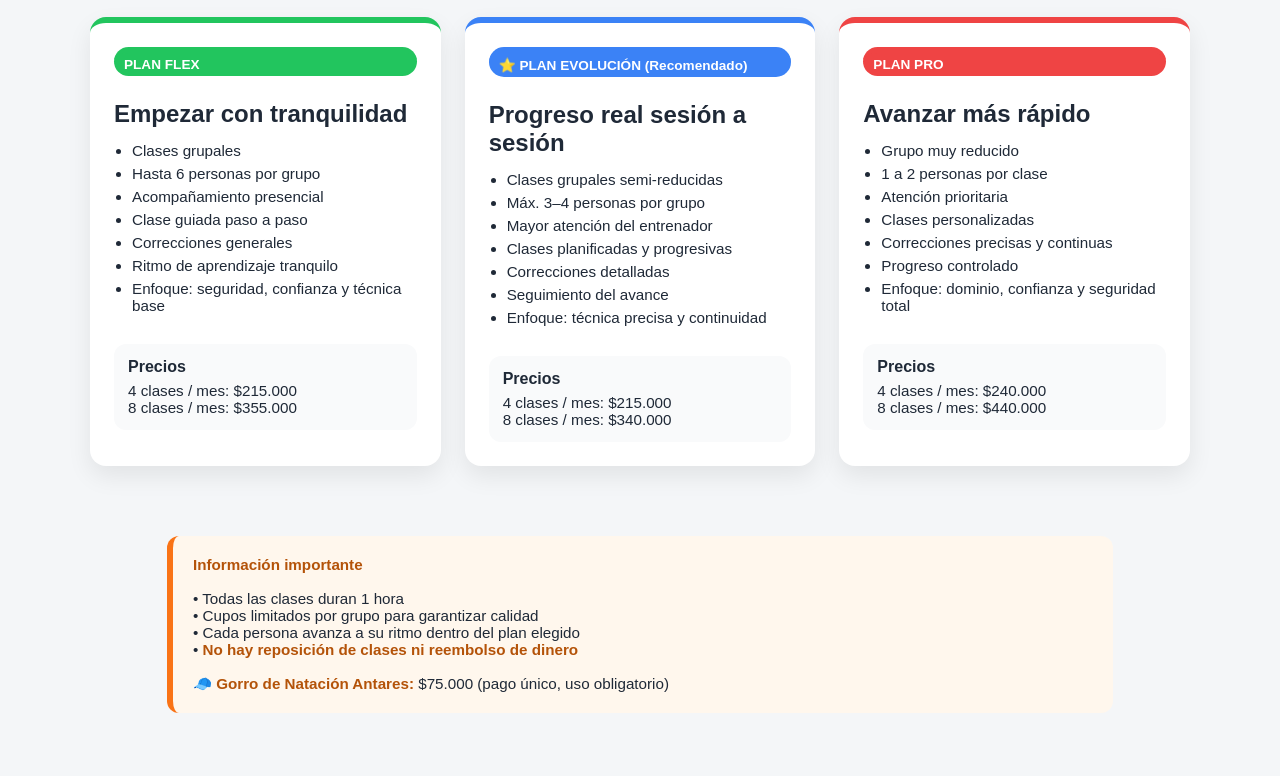
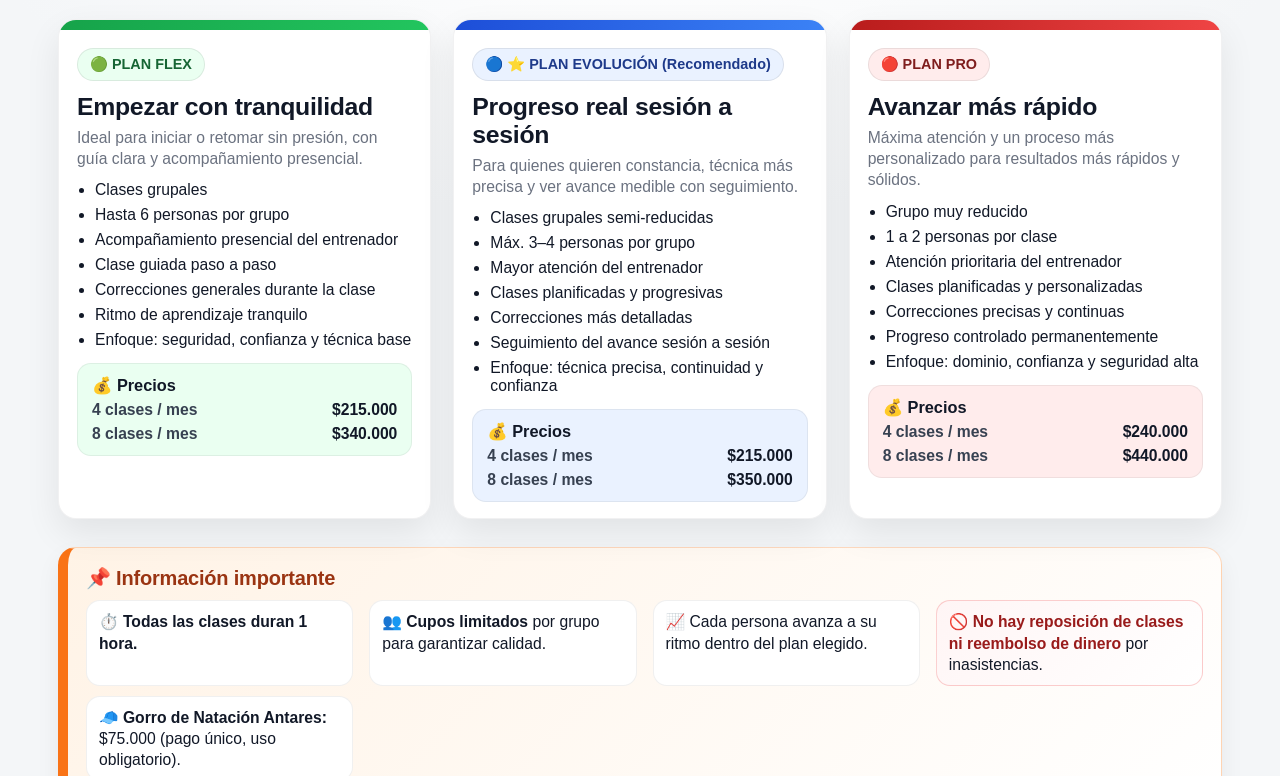
Before and after one commit to ogeidallinob/planes-natacion-conjunto, a plain HTML site: page index.html in a window 1280 px wide. Shown: the part 109-885 px from the top of the page. Before the commit the page ends 852 px from the top, so only its background shows below. Drawn offline with Linux system fonts and the light colour scheme.

Commit message:
Update index.html

```diff
--- a/index.html
+++ b/index.html
@@ -1,195 +1,340 @@
 <!DOCTYPE html>
 <html lang="es">
 <head>
-  <meta charset="UTF-8">
+  <meta charset="UTF-8" />
   <title>Planes de Natación | Diego Bonilla</title>
-  <meta name="viewport" content="width=device-width, initial-scale=1.0">
+  <meta name="viewport" content="width=device-width, initial-scale=1.0" />
 
   <style>
-    body {
-      margin: 0;
-      font-family: Arial, Helvetica, sans-serif;
-      background: #f4f6f8;
-      color: #1f2937;
+    :root{
+      --bg: #f4f6f8;
+      --text: #111827;
+      --muted: #6b7280;
+
+      --green: #22c55e;
+      --green-soft: #eafff1;
+
+      --blue: #3b82f6;
+      --blue-soft: #eaf2ff;
+
+      --red: #ef4444;
+      --red-soft: #ffecec;
+
+      --orange: #f97316;
+      --orange-soft: #fff3e6;
     }
 
-    h1 {
-      text-align: center;
-      margin: 30px 15px 10px;
-      font-size: 2rem;
+    *{ box-sizing: border-box; }
+
+    body{
+      margin:0;
+      font-family: Arial, Helvetica, sans-serif;
+      background: radial-gradient(1200px 600px at 50% 0%, #ffffff 0%, var(--bg) 55%, var(--bg) 100%);
+      color: var(--text);
     }
 
-    .subtitle {
-      text-align: center;
-      margin-bottom: 30px;
-      font-size: 1rem;
-      color: #4b5563;
+    .wrap{
+      max-width: 1200px;
+      margin: 0 auto;
+      padding: 28px 18px 44px;
     }
 
-    .plans {
-      display: grid;
-      grid-template-columns: repeat(auto-fit, minmax(300px, 1fr));
-      gap: 24px;
-      max-width: 1100px;
-      margin: auto;
-      padding: 0 20px 40px;
+    header{
+      text-align:center;
+      margin-bottom: 22px;
     }
 
-    .plan {
-      background: white;
-      border-radius: 16px;
-      padding: 24px;
-      box-shadow: 0 10px 25px rgba(0,0,0,0.08);
-      display: flex;
-      flex-direction: column;
-      gap: 14px;
+    header h1{
+      margin: 10px 0 6px;
+      font-size: 2.25rem;
+      letter-spacing: -0.5px;
     }
 
-    .flex { border-top: 6px solid #22c55e; }
-    .evolucion { border-top: 6px solid #3b82f6; }
-    .pro { border-top: 6px solid #ef4444; }
-
-    .plan h2 {
+    header p{
       margin: 0;
-      font-size: 1.5rem;
+      color: var(--muted);
+      font-size: 1.05rem;
     }
 
-    .tag {
-      font-size: 0.85rem;
-      font-weight: bold;
-      color: white;
-      display: inline-block;
-      padding: 4px 10px;
-      border-radius: 999px;
-      margin-bottom: 10px;
+    /* GRID */
+    .plans{
+      display:grid;
+      grid-template-columns: repeat(auto-fit, minmax(320px, 1fr));
+      gap: 22px;
+      margin-top: 22px;
     }
 
-    .tag.flex { background: #22c55e; }
-    .tag.evolucion { background: #3b82f6; }
-    .tag.pro { background: #ef4444; }
-
-    ul {
-      padding-left: 18px;
-      margin: 0;
+    /* CARD BASE */
+    .plan{
+      background:#fff;
+      border-radius: 18px;
+      box-shadow: 0 14px 35px rgba(0,0,0,0.08);
+      overflow:hidden;
+      border: 1px solid rgba(17,24,39,0.06);
+      position: relative;
     }
 
-    ul li {
-      margin-bottom: 6px;
-      font-size: 0.95rem;
+    /* TOP COLOR BAR */
+    .bar{
+      height: 10px;
+      width: 100%;
     }
 
-    .price-box {
-      background: #f9fafb;
-      border-radius: 12px;
-      padding: 14px;
-      margin-top: 10px;
-      font-size: 0.95rem;
+    .plan .content{
+      padding: 18px 18px 16px;
     }
 
-    .price-box strong {
-      display: block;
-      margin-bottom: 6px;
-      font-size: 1rem;
+    .badge{
+      display:inline-flex;
+      align-items:center;
+      gap: 8px;
+      font-weight: 800;
+      font-size: .9rem;
+      padding: 7px 12px;
+      border-radius: 999px;
+      margin-bottom: 12px;
+      border: 1px solid rgba(0,0,0,0.08);
     }
 
-    .important {
-      max-width: 900px;
-      margin: 30px auto;
-      background: #fff7ed;
-      border-left: 6px solid #f97316;
-      padding: 20px;
-      border-radius: 12px;
-      font-size: 0.95rem;
+    .title{
+      margin: 0 0 6px;
+      font-size: 1.55rem;
+      letter-spacing: -0.3px;
     }
 
-    .important strong {
-      color: #b45309;
+    .desc{
+      margin: 0 0 12px;
+      color: var(--muted);
+      font-size: .98rem;
+      line-height: 1.35;
+    }
+
+    ul{
+      margin: 0;
+      padding-left: 18px;
+    }
+
+    ul li{
+      margin: 7px 0;
+      font-size: .98rem;
+    }
+
+    /* PRICE BOX */
+    .price-box{
+      margin-top: 14px;
+      border-radius: 14px;
+      padding: 12px 14px;
+      font-size: .98rem;
+      border: 1px solid rgba(0,0,0,0.06);
+    }
+
+    .price-box strong{
+      display:block;
+      margin-bottom: 6px;
+      font-size: 1.02rem;
+    }
+
+    .prices{
+      display:flex;
+      flex-direction: column;
+      gap: 6px;
+      font-weight: 700;
+    }
+
+    .prices span{
+      display:flex;
+      justify-content: space-between;
+      gap: 10px;
+    }
+
+    .prices .label{
+      color: #374151;
+      font-weight: 700;
+    }
+
+    .prices .val{
+      font-weight: 900;
+    }
+
+    /* PLAN THEMES */
+    .flex .bar{ background: linear-gradient(90deg, #16a34a, var(--green)); }
+    .flex .badge{ background: var(--green-soft); color: #166534; }
+    .flex .price-box{ background: var(--green-soft); }
+
+    .evolucion .bar{ background: linear-gradient(90deg, #1d4ed8, var(--blue)); }
+    .evolucion .badge{ background: var(--blue-soft); color: #1e3a8a; }
+    .evolucion .price-box{ background: var(--blue-soft); }
+
+    .pro .bar{ background: linear-gradient(90deg, #b91c1c, var(--red)); }
+    .pro .badge{ background: var(--red-soft); color: #7f1d1d; }
+    .pro .price-box{ background: var(--red-soft); }
+
+    /* IMPORTANT BOX */
+    .important{
+      margin-top: 28px;
+      background: linear-gradient(135deg, var(--orange-soft), #ffffff);
+      border: 1px solid rgba(249,115,22,0.25);
+      border-left: 10px solid var(--orange);
+      border-radius: 18px;
+      padding: 18px 18px 16px;
+      box-shadow: 0 10px 25px rgba(0,0,0,0.06);
+    }
+
+    .important h3{
+      margin: 0 0 10px;
+      display:flex;
+      align-items:center;
+      gap: 10px;
+      font-size: 1.25rem;
+      letter-spacing: -0.2px;
+      color: #9a3412;
+    }
+
+    .important .grid{
+      display:grid;
+      grid-template-columns: repeat(auto-fit, minmax(260px, 1fr));
+      gap: 10px 16px;
+    }
+
+    .pill{
+      background:#fff;
+      border: 1px solid rgba(0,0,0,0.06);
+      border-radius: 14px;
+      padding: 10px 12px;
+      line-height: 1.35;
+      font-size: .98rem;
+    }
+
+    .pill strong{ color: #111827; }
+
+    .warn{
+      border: 1px solid rgba(239,68,68,0.25);
+      background: linear-gradient(135deg, #fff5f5, #ffffff);
+    }
+    .warn strong{ color: #991b1b; }
+
+    /* SMALL FOOT */
+    .footer-note{
+      margin-top: 10px;
+      color: #6b7280;
+      font-size: .92rem;
+      text-align:center;
     }
   </style>
 </head>
 
 <body>
-
-  <h1>🏊‍♂️ Planes de Natación</h1>
-  <div class="subtitle">
-    Clases grupales · Duración 1 hora · Niños, jóvenes y adultos
-  </div>
+  <div class="wrap">
+    <header>
+      <h1>🏊‍♂️ Planes de Natación Diego Bonilla</h1>
+      <p>Clases grupales · Duración 1 hora · Niños, jóvenes y adultos</p>
+    </header>
 
     <section class="plans">
 
       <!-- PLAN FLEX -->
-    <div class="plan flex">
-      <span class="tag flex">PLAN FLEX</span>
-      <h2>Empezar con tranquilidad</h2>
+      <article class="plan flex">
+        <div class="bar"></div>
+        <div class="content">
+          <div class="badge">🟢 PLAN FLEX</div>
+          <h2 class="title">Empezar con tranquilidad</h2>
+          <p class="desc">Ideal para iniciar o retomar sin presión, con guía clara y acompañamiento presencial.</p>
+
           <ul>
             <li>Clases grupales</li>
             <li>Hasta 6 personas por grupo</li>
-        <li>Acompañamiento presencial</li>
+            <li>Acompañamiento presencial del entrenador</li>
             <li>Clase guiada paso a paso</li>
-        <li>Correcciones generales</li>
+            <li>Correcciones generales durante la clase</li>
             <li>Ritmo de aprendizaje tranquilo</li>
             <li>Enfoque: seguridad, confianza y técnica base</li>
           </ul>
 
           <div class="price-box">
-        <strong>Precios</strong>
-        4 clases / mes: $215.000<br>
-        8 clases / mes: $355.000
+            <strong>💰 Precios</strong>
+            <div class="prices">
+              <span><span class="label">4 clases / mes</span> <span class="val">$215.000</span></span>
+              <span><span class="label">8 clases / mes</span> <span class="val">$340.000</span></span>
             </div>
           </div>
+        </div>
+      </article>
 
       <!-- PLAN EVOLUCIÓN -->
-    <div class="plan evolucion">
-      <span class="tag evolucion">⭐ PLAN EVOLUCIÓN (Recomendado)</span>
-      <h2>Progreso real sesión a sesión</h2>
+      <article class="plan evolucion">
+        <div class="bar"></div>
+        <div class="content">
+          <div class="badge">🔵 ⭐ PLAN EVOLUCIÓN (Recomendado)</div>
+          <h2 class="title">Progreso real sesión a sesión</h2>
+          <p class="desc">Para quienes quieren constancia, técnica más precisa y ver avance medible con seguimiento.</p>
+
           <ul>
             <li>Clases grupales semi-reducidas</li>
             <li>Máx. 3–4 personas por grupo</li>
             <li>Mayor atención del entrenador</li>
             <li>Clases planificadas y progresivas</li>
-        <li>Correcciones detalladas</li>
-        <li>Seguimiento del avance</li>
-        <li>Enfoque: técnica precisa y continuidad</li>
+            <li>Correcciones más detalladas</li>
+            <li>Seguimiento del avance sesión a sesión</li>
+            <li>Enfoque: técnica precisa, continuidad y confianza</li>
           </ul>
 
           <div class="price-box">
-        <strong>Precios</strong>
-        4 clases / mes: $215.000<br>
-        8 clases / mes: $340.000
+            <strong>💰 Precios</strong>
+            <div class="prices">
+              <span><span class="label">4 clases / mes</span> <span class="val">$215.000</span></span>
+              <span><span class="label">8 clases / mes</span> <span class="val">$350.000</span></span>
             </div>
           </div>
+        </div>
+      </article>
 
       <!-- PLAN PRO -->
-    <div class="plan pro">
-      <span class="tag pro">PLAN PRO</span>
-      <h2>Avanzar más rápido</h2>
+      <article class="plan pro">
+        <div class="bar"></div>
+        <div class="content">
+          <div class="badge">🔴 PLAN PRO</div>
+          <h2 class="title">Avanzar más rápido</h2>
+          <p class="desc">Máxima atención y un proceso más personalizado para resultados más rápidos y sólidos.</p>
+
           <ul>
             <li>Grupo muy reducido</li>
             <li>1 a 2 personas por clase</li>
-        <li>Atención prioritaria</li>
-        <li>Clases personalizadas</li>
+            <li>Atención prioritaria del entrenador</li>
+            <li>Clases planificadas y personalizadas</li>
             <li>Correcciones precisas y continuas</li>
-        <li>Progreso controlado</li>
-        <li>Enfoque: dominio, confianza y seguridad total</li>
+            <li>Progreso controlado permanentemente</li>
+            <li>Enfoque: dominio, confianza y seguridad alta</li>
           </ul>
 
           <div class="price-box">
-        <strong>Precios</strong>
-        4 clases / mes: $240.000<br>
-        8 clases / mes: $440.000
+            <strong>💰 Precios</strong>
+            <div class="prices">
+              <span><span class="label">4 clases / mes</span> <span class="val">$240.000</span></span>
+              <span><span class="label">8 clases / mes</span> <span class="val">$440.000</span></span>
             </div>
           </div>
+        </div>
+      </article>
 
     </section>
 
-  <div class="important">
-    <strong>Información importante</strong><br><br>
-    • Todas las clases duran 1 hora<br>
-    • Cupos limitados por grupo para garantizar calidad<br>
-    • Cada persona avanza a su ritmo dentro del plan elegido<br>
-    • <strong>No hay reposición de clases ni reembolso de dinero</strong><br><br>
-    🧢 <strong>Gorro de Natación Antares:</strong> $75.000 (pago único, uso obligatorio)
+    <!-- INFO IMPORTANTE -->
+    <section class="important">
+      <h3>📌 Información importante</h3>
+
+      <div class="grid">
+        <div class="pill">⏱️ <strong>Todas las clases duran 1 hora.</strong></div>
+        <div class="pill">👥 <strong>Cupos limitados</strong> por grupo para garantizar calidad.</div>
+        <div class="pill">📈 Cada persona avanza a su ritmo dentro del plan elegido.</div>
+
+        <div class="pill warn">🚫 <strong>No hay reposición de clases ni reembolso de dinero</strong> por inasistencias.</div>
+
+        <div class="pill">🧢 <strong>Gorro de Natación Antares:</strong> $75.000 (pago único, uso obligatorio).</div>
       </div>
 
+      <div class="footer-note">Si quieres, puedo dejar también una versión “modo Instagram” (más grande y visual) para compartir en carrusel.</div>
+    </section>
+
+  </div>
 </body>
 </html>
```
Lines whose indentation alone changed are shown as unchanged.
